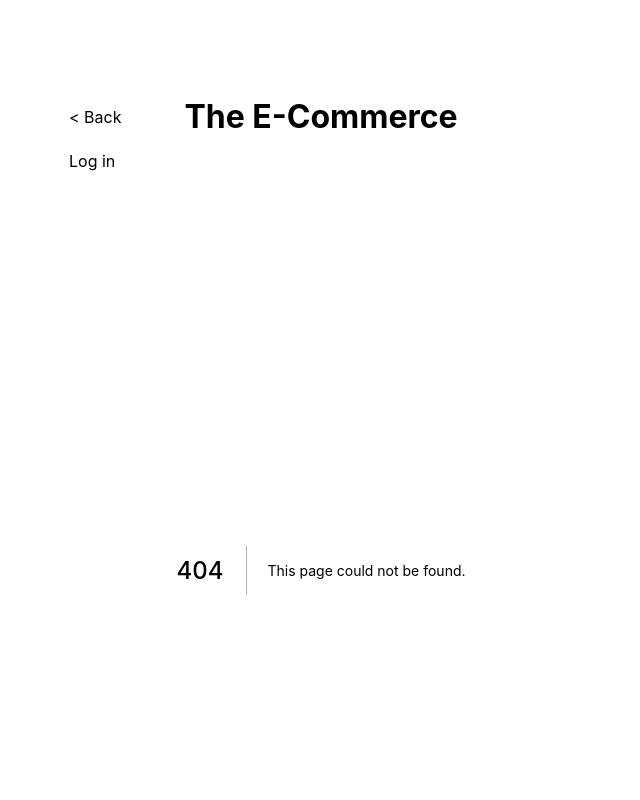
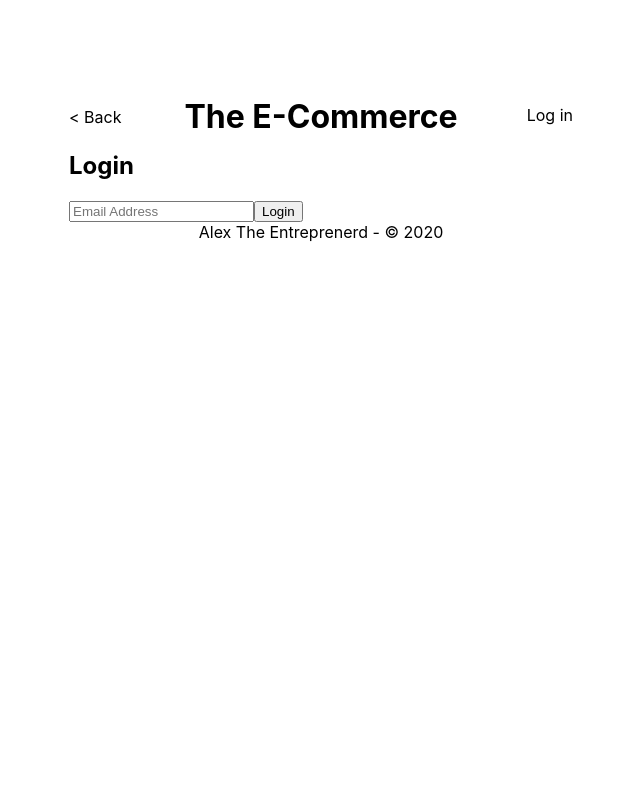
Before and after one commit to CodeEagl3/ecommerce-fullstack, a Next.js app: page /login in a window 1280 px wide. Before the commit this address had no page. Shown: the top 800 px of the page, without its empty margins (319-959 px from the left). Built offline with nearby package versions, Linux system fonts and the light colour scheme.

Commit message:
login process achieved

```diff
--- a/components/Header.js
+++ b/components/Header.js
@@ -42,7 +42,7 @@
                     </Link>)
                     :
                     (
-                    <Link>
+                    <Link href="/login">
                         <a>Log in</a>
                     </Link>
                 )}
--- a/context/AuthContext.js
+++ b/context/AuthContext.js
@@ -6,6 +6,7 @@
 export const AuthProvider = (props) => {
 
     const [user,setUser] = useState(null)
+    const router = useRouter()
 
     /**
      * Adds email to user
@@ -21,7 +22,7 @@
      *Sets the user to null
      */
 
-    const logoutUser = async (email) => {
+    const logoutUser = async () => {
         setUser(null)
         router.push("/")
     }
--- /dev/null
+++ b/pages/login.js
@@ -0,0 +1,33 @@
+import Head from 'next/head'
+import { useContext, useState } from 'react'
+import AuthContext from "../context/AuthContext";
+
+export default function Login() {
+
+    const [email, setEmail] = useState("")
+    const { loginUser } = useContext(AuthContext)
+
+    const handleSubmit = (event) => {
+        event.preventDefault()
+        loginUser(email)
+    }
+
+    return (
+        <div>
+            <Head>
+                <title>Login</title>
+                <meta name="description" content="Login in here to make your purchase" />
+            </Head>
+
+            <h2>Login</h2>
+            <form onSubmit={handleSubmit}>
+                <input type="email"
+                       value={email}
+                       onChange={(event) => setEmail(event.target.value)}
+                       placeholder="Email Address"
+                />
+                <button type="submit">Login</button>
+            </form>
+        </div>
+    )
+}
--- a/styles/Header.module.css
+++ b/styles/Header.module.css
@@ -15,3 +15,9 @@
 
     cursor: pointer;
 }
+
+.auth {
+    position: absolute;
+    top: 0;
+    right: 0;
+}
```
Also changed, not shown: pages/accounts.js (added).
